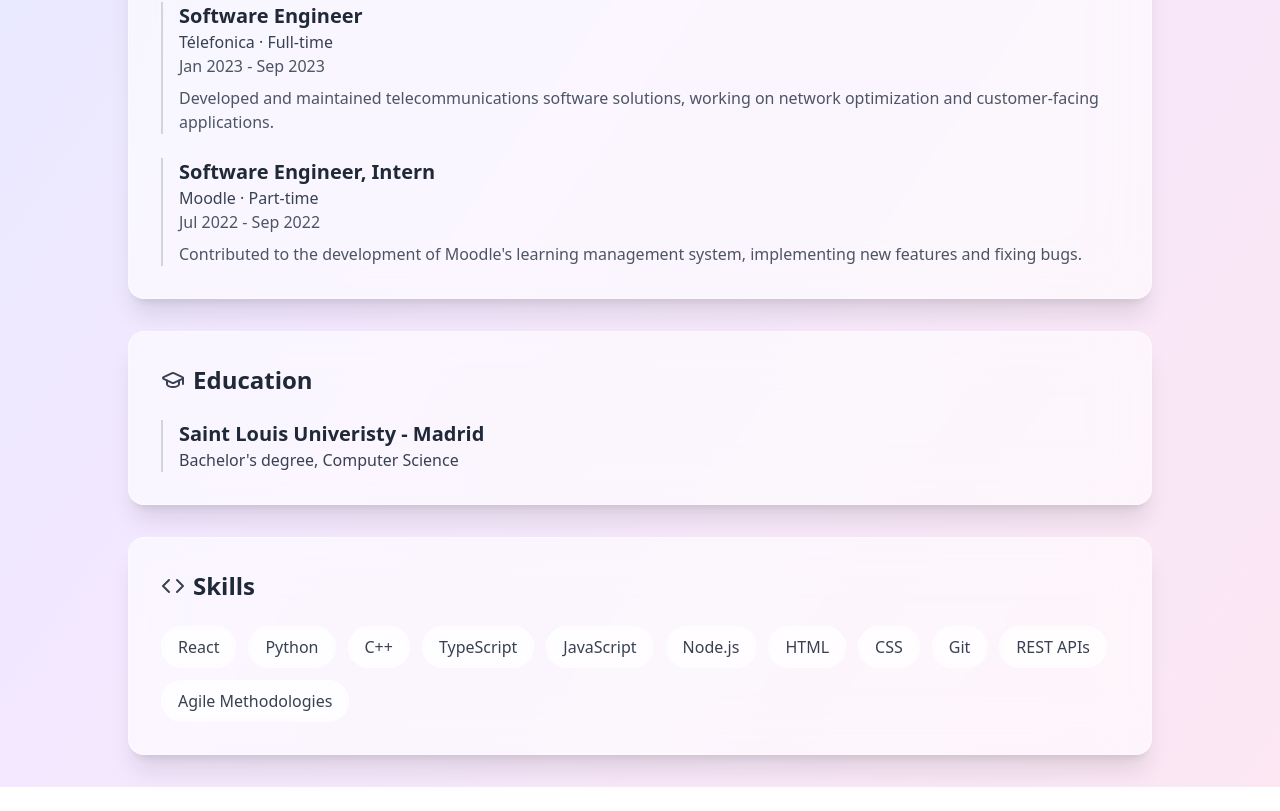
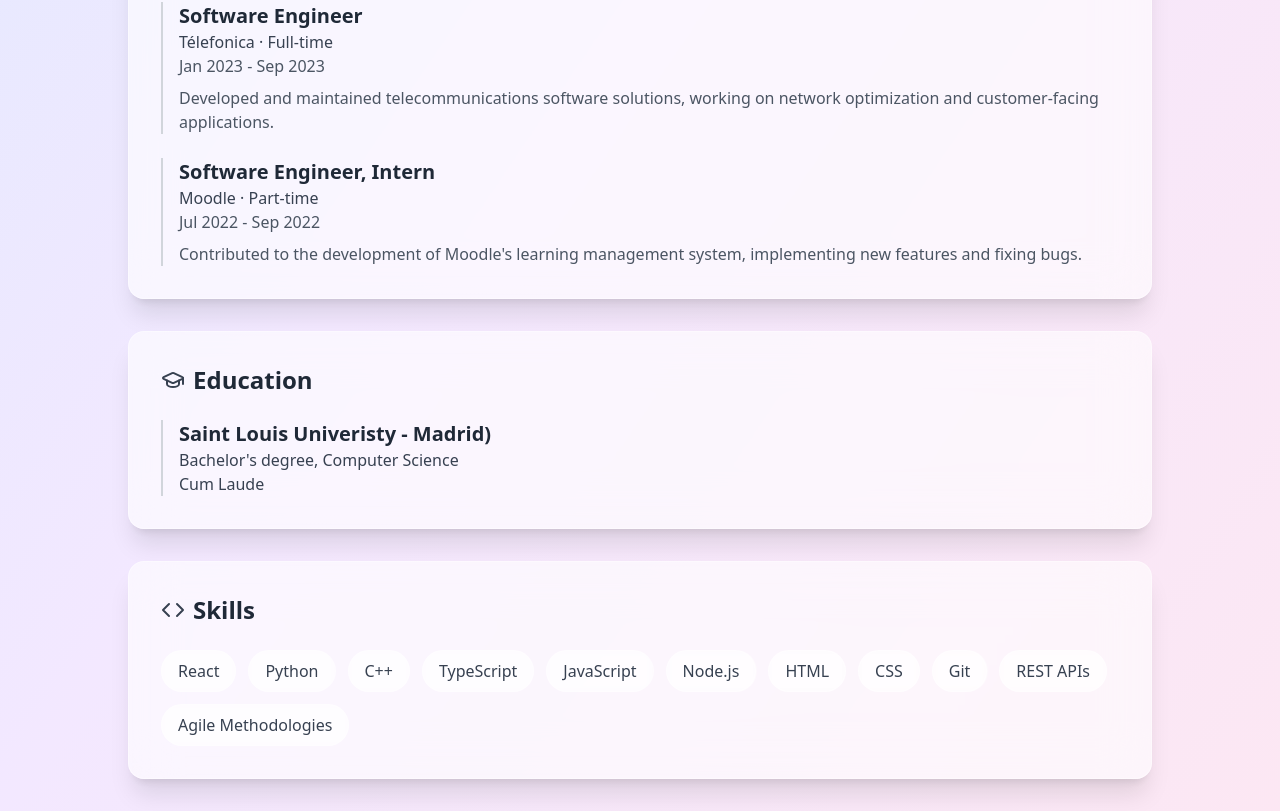
Before and after one commit to paudefclasspy/new-portfolio, a React (Vite) app: page / in a window 1280 px wide. Shown: the part 1069-1880 px from the top of the page. Before the commit the page ends 1856 px from the top, so only its background shows below. Built offline with nearby package versions, Linux system fonts and the light colour scheme.

Commit message:
added cumlaude

```diff
--- a/src/App.tsx
+++ b/src/App.tsx
@@ -194,8 +194,9 @@ function App() {
           </div>
 
           <div className="border-l-2 border-gray-300 pl-4">
-            <h3 className="text-xl font-semibold text-gray-800">Saint Louis Univeristy - Madrid</h3>
+            <h3 className="text-xl font-semibold text-gray-800">Saint Louis Univeristy - Madrid)</h3>
             <p className="text-gray-700">Bachelor's degree, Computer Science</p>
+            <p className="text-gray-700">Cum Laude</p>
           </div>
         </div>
 
```
